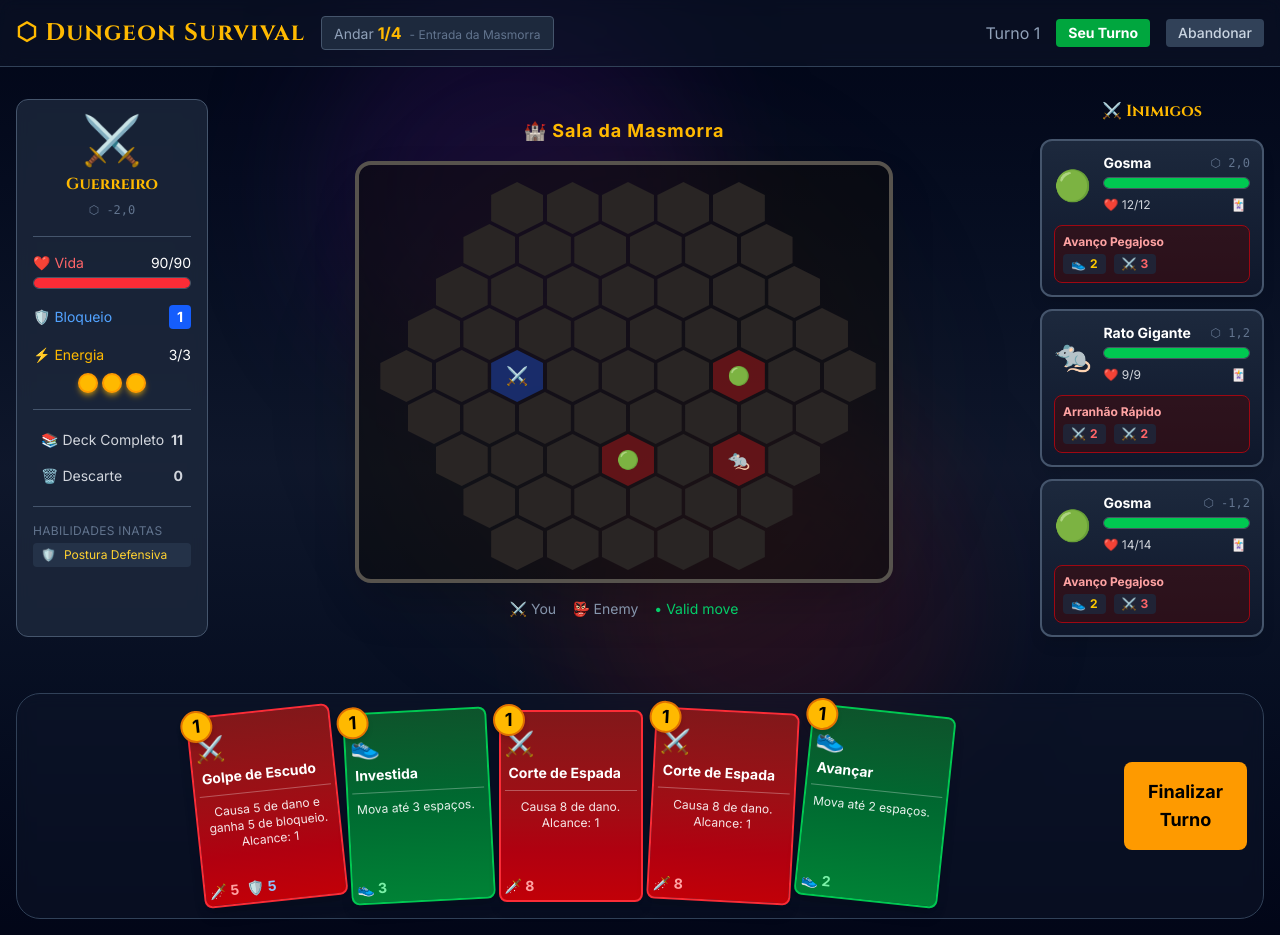
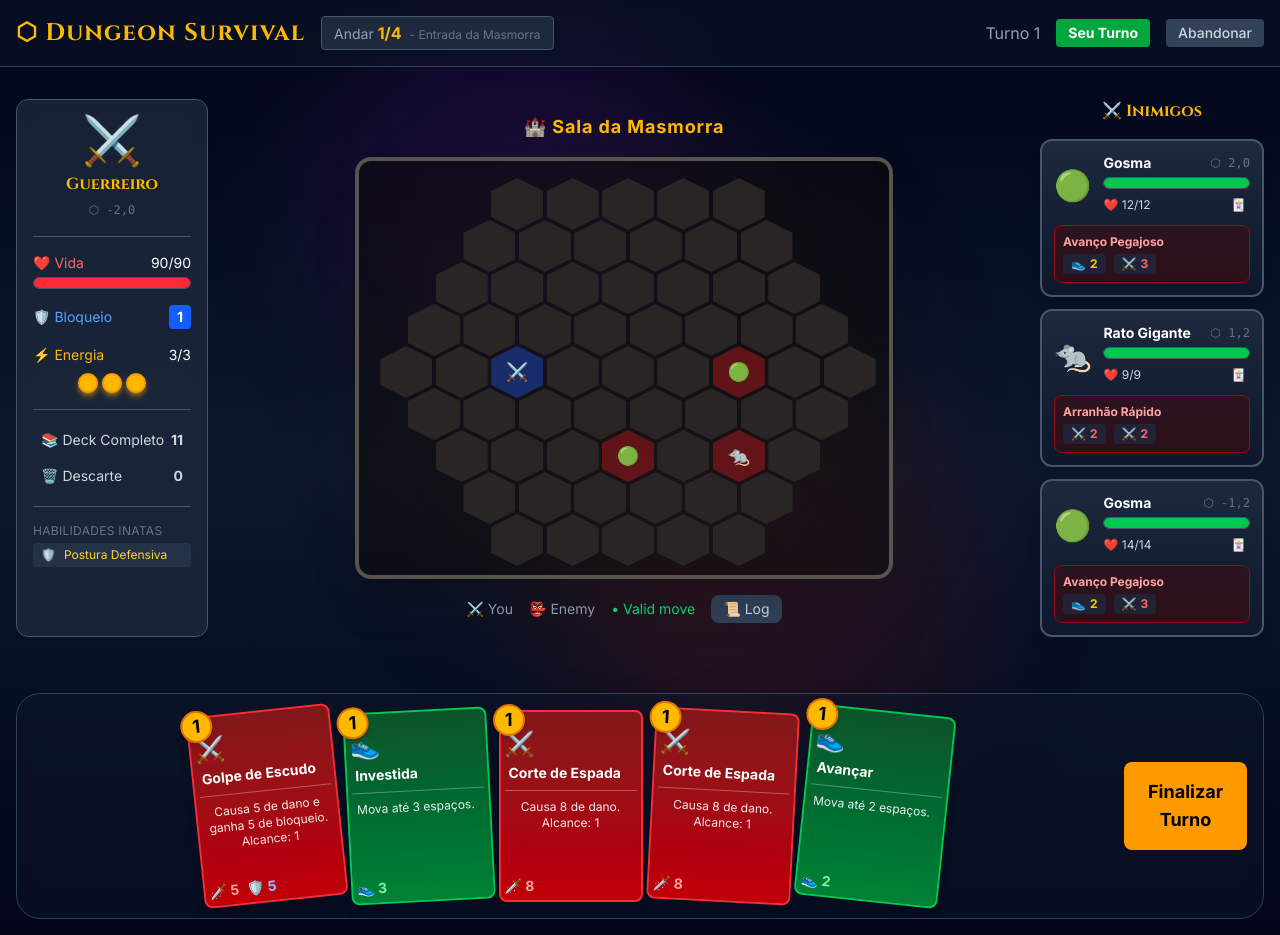
Before and after one commit to ValdineiJunior/dungeon-survival, a Next.js app: page /game in a window 1280 px wide. Both pictures are taken after a click on the button 328 px from the left and 436 px from the top of the page. Built offline with nearby package versions, Linux system fonts and the light colour scheme.

Commit message:
feat: add log button to HexGrid component for viewing game logs

```diff
--- a/app/components/HexGrid.tsx
+++ b/app/components/HexGrid.tsx
@@ -29,6 +29,7 @@ export function HexGrid({
   targetableEnemyIds,
   onHexClick,
   onEnemyClick,
+  onViewLog,
 }: HexGridProps) {
   const bounds = getMapBounds(map);
   const width = bounds.maxX - bounds.minX + 30;
@@ -152,13 +153,21 @@ export function HexGrid({
       </div>
 
       {/* Legend */}
-      <div className="flex gap-4 text-sm text-slate-400">
+      <div className="flex gap-4 text-sm text-slate-400 items-center">
         <span>{playerEmoji} You</span>
         <span>👺 Enemy</span>
         <span className="text-green-400">• Valid move</span>
         {targetableEnemyIds.length > 0 && (
           <span className="text-yellow-400">🎯 Targetable</span>
         )}
+        {onViewLog && (
+          <button
+            onClick={onViewLog}
+            className="px-3 py-1 bg-slate-700 hover:bg-slate-600 rounded-lg text-slate-300 hover:text-white transition-colors flex items-center gap-1"
+          >
+            📜 Log
+          </button>
+        )}
       </div>
     </div>
   );
```
